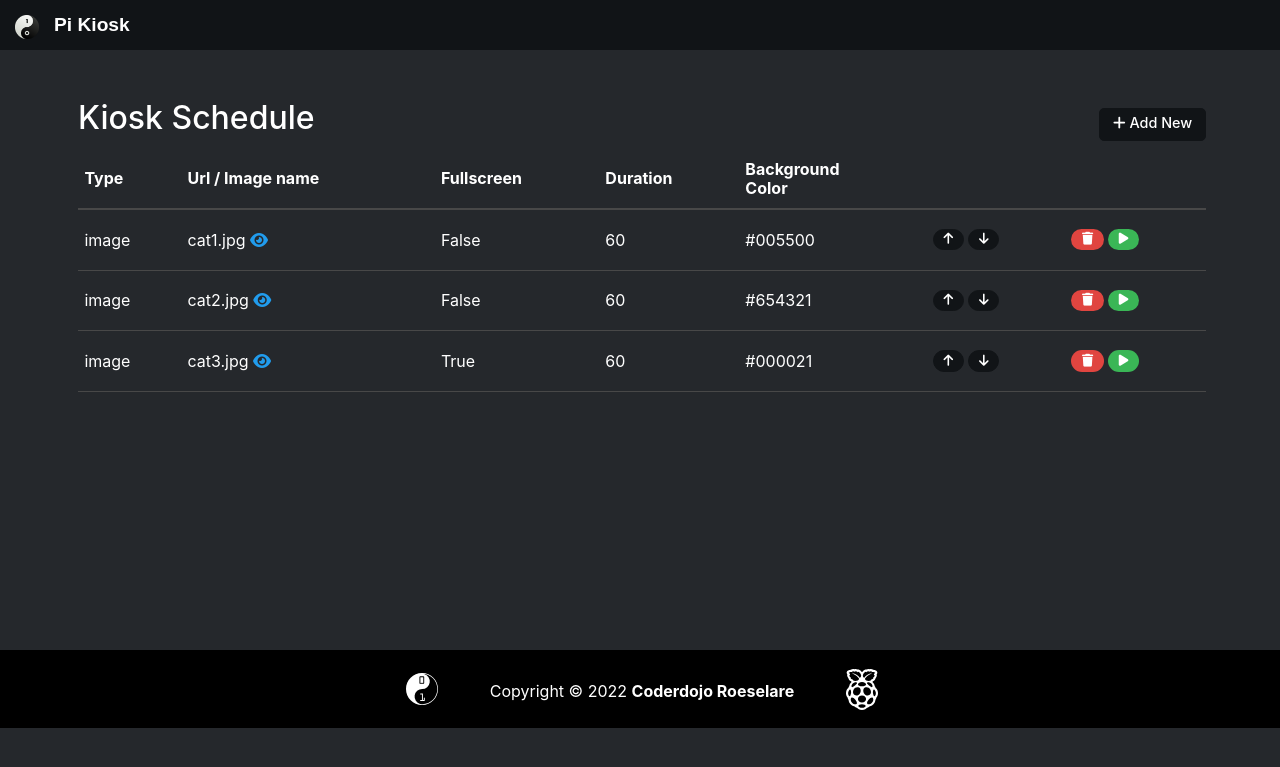
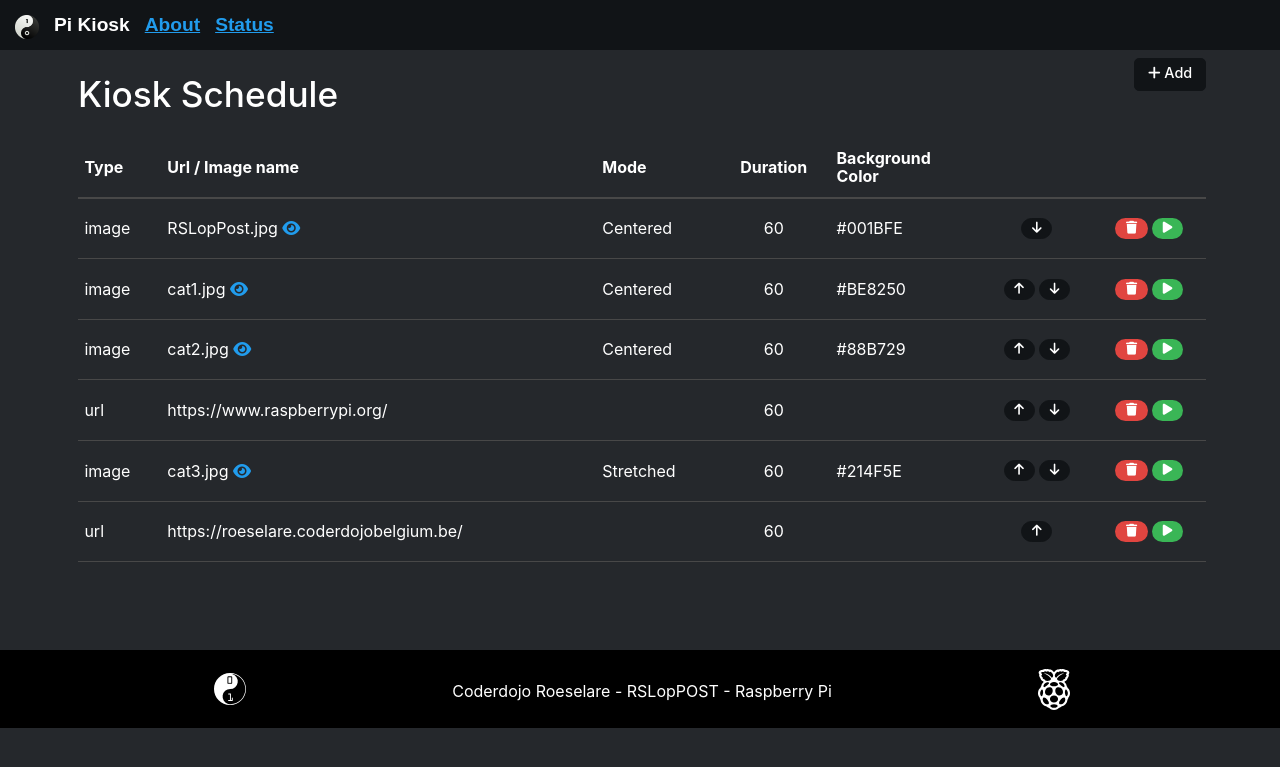
Before and after one commit to DeShrike/PiKiosk, a Flask app: page / in a window 1280 px wide. Shown: the top 767 px of the page. Run offline with Flask 2, Linux system fonts and the light colour scheme; parts of the project's set-up code (start-up, migrations or seed data) failed here and were passed over; some libraries are stand-ins or nearby versions.

Commit message:
Added status page

```diff
--- a/info/service-info.txt
+++ b/info/service-info.txt
@@ -12,3 +12,9 @@ sudo systemctl status kiosk.service
 sudo systemctl stop kiosk.service
 
 sudo systemctl disable kiosk.service
+
+
+
+
+
+https://werkzeug.palletsprojects.com/en/1.0.x/urls/
--- a/main.py
+++ b/main.py
@@ -19,11 +19,14 @@ def main():
     try:
         logger.info("Loading repository")
         repository = Repository(config.REPOSITORY_FILE)
+
         webapp.repository = repository
 
         logger.info("Starting Kiosk")
         kiosk = Kiosk(repository)
         kiosk.connect_to_browser()
+
+        webapp.kiosk = kiosk
 
         loop_thread = threading.Thread(target = kiosk.loop)
         logger.info("Starting main loop")
--- a/repository.py
+++ b/repository.py
@@ -2,6 +2,8 @@ import logging
 import json
 from os.path import exists
 import config
+from werkzeug.urls import url_quote
+
 
 logger = logging.getLogger(__name__)
 
@@ -17,10 +19,11 @@ class Item():
       if self.kind == "url":
          return self.url
       elif self.kind == "image":
-         url = "/image_fullscreen/" if self.fullscreen else "/image_centered/"
-         url += self.url
-         url += f"/{self.background_color.replace('#','')}"
-         return url
+         fullurl = "/image_fullscreen/" if self.fullscreen else "/image_centered/"
+         url = url_quote(self.url)
+         bg = url_quote(self.background_color)
+         fullurl += f"{url}/{bg}"
+         return fullurl
       else:
          return None
 
@@ -39,9 +42,12 @@ class Repository():
       self.load()
       if self.item_count() == 0:
          # Add a few dummy items.
-         self.add("cat1.jpg", "image", 60, False, "#005500")
-         self.add("cat2.jpg", "image", 60, False, "#654321")
-         self.add("cat3.jpg", "image", 60, True, "#000021")
+         self.add("RSLopPost.jpg", "image", 60, False, "#001BFE")
+         self.add("cat1.jpg", "image", 60, False, "#BE8250")
+         self.add("cat2.jpg", "image", 60, False, "#88B729")
+         self.add("https://www.raspberrypi.org/", "url", 60, False, "#000000")
+         self.add("cat3.jpg", "image", 60, True, "#214F5E")
+         self.add("https://roeselare.coderdojobelgium.be/", "url", 60, False, "#000000")
 
    def add(self, url: str, kind: str, duration: int, fullscreen: bool, background_color: str):
       item = Item(url, kind, duration, fullscreen, background_color)
--- a/webapp/__init__.py
+++ b/webapp/__init__.py
@@ -5,6 +5,7 @@ import logging
 logger = logging.getLogger(__name__)
 
 repository = None
+kiosk = None
 
 class CustomFlask(Flask):
     jinja_options = Flask.jinja_options.copy()
--- a/webapp/static/css/style.css
+++ b/webapp/static/css/style.css
@@ -1,19 +1,3 @@
-.arrow-button
-{
-	width: 100px;
-	height: 40px;
-}
-
-.action-button
-{
-	margin-right: 4px;
-}
-
-.special-button
-{
-	margin-right: 4px;
-}
-
 .center-button
 {
 	margin: auto 0;
@@ -85,6 +69,18 @@ footer {
 	background-color: black;
 }
 
+footer a
+{
+	color: white;
+	text-decoration: none;
+}
+
+footer a:hover
+{
+	color: white;
+	text-decoration: underline;
+}
+
 input[type='file'] {
 	padding-top: 5px;
 	padding-left: 5px;
--- a/webapp/templates/_layout.html
+++ b/webapp/templates/_layout.html
@@ -1,7 +1,7 @@
 <html data-theme="dark">
 	<head>
 		<title>
-			{% block title %}
+			{% block pagetitle %}
 				Default Title
 			{% endblock %}
 		</title>
@@ -22,35 +22,45 @@
 
 	</head>
 	<body class="dark">
-		<div class="ms-contentXX">
+
+		<div class="ms-content">
 			<div class="ms-menu">
 			    <div class="ms-menu-logo">
 			    	<p><a href="%% url_for('index') %%"><img src="%% url_for('static', filename='img/coderdojo-logo.png') %%" alt="Pi Kiosk" /></a></p>
 			    </div>
 			    <div class="ms-menu-logo">
-			    	<p>%% model.title %%</p>
+			    	<p>Pi Kiosk</p>
 			    </div>
-			    <!-- <div class="ms-menu-logo">
+			    <div class="ms-menu-logo">
 			    	<p><a href="%% url_for('about') %%">About</a></p>
-			    </div> -->
+			    </div>
+			    <div class="ms-menu-logo">
+			    	<p><a href="%% url_for('status') %%">Status</a></p>
+			    </div>
 			</div>
 		</div>
 
 		<div class="container main-body">
-		{% block body %}
-		{% endblock %}
+			{% block body %}
+			{% endblock %}
 		</div>
 
 		<footer class="ms-footer">
 			<div class="container">
 				<div class="row">
-					<div class="col-sm ms-text-right">
+					<div class="col-sm-2 ms-text-right">
 						<img class="logo logo-coderdojo" src="%% url_for('static', filename='img/coderdojo-icon.svg') %%" alt="Coderdojo" />
 					</div>
-					<div class="col-sm ms-text-center">
-						<p>Copyright &copy; 2022 <b>Coderdojo Roeselare</b></p>
+					<div class="col-sm-8 ms-text-center">
+						<p>
+							<a href="https://roeselare.coderdojobelgium.be/" target="_blank">Coderdojo Roeselare</a>
+							-
+							<a href="https://www.facebook.com/rsloppost/" target="_blank">RSLopPOST</a>
+							-
+							<a href="https://www.raspberrypi.org/" target="_blank">Raspberry Pi</a>
+						</p>
 					</div>
-					<div class="col-sm ms-text-left">
+					<div class="col-sm-2 ms-text-left">
 						<img class="logo logo-raspberry-pi" src="%% url_for('static', filename='img/raspberry-pi-icon.svg') %%" alt="Raspberry Pi" />
 					</div>
 				</div>
--- a/webapp/templates/image_full_screen.html
+++ b/webapp/templates/image_full_screen.html
@@ -10,7 +10,7 @@ Pi Kiosk
 	.kiosk-imageX
 	{
 		width: 100%;
-		max-height: 100%;
+		max-height: 99%;
 	}
 
 </style>
@@ -23,7 +23,7 @@ function resizeToMax (id) {
     if (window.innerWidth / myImage.width < window.innerHeight / myImage.height) {
         img.style.width = "100%";
     } else {
-        img.style.height = "100%";
+        img.style.height = "99%";
     }
 }
 </script>
--- a/webapp/templates/index.html
+++ b/webapp/templates/index.html
@@ -1,45 +1,23 @@
 {% extends '_layout.html' %}
 
-{% block title %}
+{% block pagetitle %}
 Pi Kiosk
 {% endblock %}
 
 {% block head %}
 
-<!--<script type="text/javascript" src="%% url_for('static', filename='js/vue3/vue.global.js') %%"></script>-->
-
 {% endblock %}
 
 {% block body %}
 
-<div id="kiosk-vue">
-
-	<!--<div class="row">
-		<div class="col-12">
-			<div class="ms-alert ms-outline-success info-block">
-				{{ counter }} {{ info }}
+<div class="row">
+	<div class="col-sm-6">
+		<h1>Kiosk Schedule</h1>
+	</div>
+	<div class="col-sm-6 ms-text-right">
+		<a href="%% url_for('new_item') %%" class="ms-btn btn-secondary"><i class="fa-solid fa-plus"></i> Add</a>
 	</div>
 </div>
-	</div>-->
-
-	<div class="row">
-		<div class="col-md-12 col-12 spacer-one">&nbsp;</div>
-	</div>
-
-	<div class="row">
-		<div class="col-sm-6">
-			<h2>Kiosk Schedule</h2>
-		</div>
-		<div class="col-sm-6 ms-text-right">
-			<a href="%% url_for('new_item') %%" class="ms-btn btn-secondary"><i class="fa-solid fa-plus"></i> Add New</a>
-		</div>
-	</div>
-
-	<!--<div class="row">
-		<div class="col-md-12 col-1 spacer-one">
-			<a href="/new" class="ms-btn ms-success">Add New</a>
-		</div>
-	</div>-->
 
 <div class="row">
 	<div class="col-md-12 col-12">
@@ -48,9 +26,9 @@ Pi Kiosk
 				<tr>
 					<th>Type</th>
 					<th>Url / Image name</th>
-					<th>Fullscreen</th>
-					<th>Duration</th>
-					<th>Background<br/>Color</th>
+					<th>Mode</th>
+					<th class="ms-text-center">Duration</th>
+					<th>Background<br />Color</th>
 					<th></th>
 					<th></th>
 				</tr>
@@ -69,23 +47,37 @@ Pi Kiosk
 					<td>
 						{% if item['item'].kind == 'url' %}
 						{% else %}
-							%% item['item'].fullscreen %%
+						{% if item['item'].fullscreen %}
+						<span>Stretched</span>
+						{% else %}
+						<span>Centered</span>
+						{% endif %}
 						{% endif %}
 					</td>
-					<td>%% item['item'].duration %%</td>
+					<td class="ms-text-center">%% item['item'].duration %%</td>
 					<td>
 						{% if item['item'].kind == 'url' %}
 						{% else %}
 						%% item['item'].background_color %%
 						{% endif %}
 					</td>
-					<td>
-						<button type="button" data-index="%% item['index'] %%" class="ms-btn ms-small ms-rounded js-move-up"><i class="fa-solid fa-arrow-up"></i></button>
-						<button type="button" data-index="%% item['index'] %%" class="ms-btn ms-small ms-rounded js-move-down"><i class="fa-solid fa-arrow-down"></i></button>
+					<td class="ms-text-center">
+						{% if item['index'] > 0 %}
+						<button type="button" data-index="%% item['index'] %%"
+							class="ms-btn ms-small ms-rounded js-move-up"><i class="fa-solid fa-arrow-up"></i></button>
+						{% endif %}
+						{% if item['index'] < model.item_count - 1 %} <button type="button"
+							data-index="%% item['index'] %%" class="ms-btn ms-small ms-rounded js-move-down"><i
+								class="fa-solid fa-arrow-down"></i></button>
+							{% endif %}
 					</td>
-					<td>
-						<button type="button" data-index="%% item['index'] %%" class="ms-btn ms-danger ms-small ms-rounded js-delete"><i class="fa-solid fa-trash"></i></button>
-						<button type="button" data-index="%% item['index'] %%" class="ms-btn ms-success ms-small ms-rounded js-activate"><i class="fa-solid fa-play"></i></button>
+					<td class="ms-text-center">
+						<button type="button" data-index="%% item['index'] %%"
+							class="ms-btn ms-danger ms-small ms-rounded js-delete"><i
+								class="fa-solid fa-trash"></i></button>
+						<button type="button" data-index="%% item['index'] %%"
+							class="ms-btn ms-success ms-small ms-rounded js-activate"><i
+								class="fa-solid fa-play"></i></button>
 					</td>
 				</tr>
 				{% endfor %}
@@ -103,8 +95,6 @@ Pi Kiosk
 	<input type="hidden" name="ect" id="act" />
 </form>
 
-</div>
-
 {% endblock %}
 
 {% block javascript %}
@@ -113,8 +103,7 @@ Pi Kiosk
 
 <script type="text/javascript">
 
-	function init_schedule_page()
-	{
+	function init_schedule_page() {
 		$(".js-move-up").on("click", (e) => {
 			const index = $(e.currentTarget).data("index");
 			$("#index").val(index);
--- a/webapp/viewmodel.py
+++ b/webapp/viewmodel.py
@@ -5,4 +5,6 @@ class ViewModel():
         self.background_color = "#123456"
         self.intro = "Intro tekst"
         self.items = None
+        self.item_count = 0
         self.available_images = None
+        self.status = None
--- a/webapp/views.py
+++ b/webapp/views.py
@@ -1,5 +1,5 @@
 from webapp import webapp
-from flask import render_template, send_from_directory, request, redirect, url_for
+from flask import render_template, send_from_directory, request, redirect, url_for, make_response, abort
 from werkzeug.utils import secure_filename
 from logging import getLogger
 from os import listdir
@@ -15,19 +15,40 @@ logger = getLogger(__name__)
 def send_favicon():
     return send_from_directory("static/img", "favicon.ico")
 
+@webapp.route("/screenshot")
+def screenshot():
+
+    screenshot_bytes = webapp.kiosk.get_screenshot()
+    if screenshot_bytes is None:
+        return abort(404)
+
+    response = make_response(screenshot_bytes)
+    response.headers.set('Content-Type', 'image/png')
+
+    return response
+
 @webapp.route("/about", methods=["GET"])
 def about():
     model = ViewModel()
-
-    print(realpath('.'))
+    model.title = "About"
 
     return render_template("about.html", model = model)
+
+@webapp.route("/status", methods=["GET"])
+def status():
+    model = ViewModel()
+    model.title = "Status"
+
+    model.status = webapp.kiosk.get_status()
+
+    return render_template("status.html", model = model)
 
 @webapp.route("/", methods=["GET"])
 def index():
     repository = webapp.repository
     model = ViewModel()
     model.items = [{ "index": ix, "item": item, "url": item.build_relative_url() } for (ix, item) in enumerate(repository.items) ]
+    model.item_count = len(model.items)
 
     return render_template("index.html", model = model)
 
@@ -61,8 +82,6 @@ def do_action():
         index = request.form.get("index")
         act = request.form.get("act")
 
-
-
     return redirect(url_for("index"))
 
 @webapp.route("/add_image", methods=["POST"])
@@ -88,7 +107,7 @@ def new_item():
 def image_centered(image: str, bgcolor: str):
     model = ViewModel()
 
-    model.background_color = f"#{bgcolor}"
+    model.background_color = bgcolor
     model.image_name = config.IMAGES_VIRTUAL_FOLDER + image
 
     return render_template("image_centered.html", model = model)
@@ -97,7 +116,7 @@ def image_centered(image: str, bgcolor: str):
 def image_fs(image: str, bgcolor: str):
     model = ViewModel()
 
-    model.background_color = f"#{bgcolor}"
+    model.background_color = bgcolor
     model.image_name = config.IMAGES_VIRTUAL_FOLDER + image
 
     return render_template("image_full_screen.html", model = model)
```
Also changed, not shown: kiosk.py (+50 -12 lines), webapp/templates/about.html (+18 -13 lines), webapp/templates/new.html (+1 -6 lines), webapp/templates/status.html (added, +70 -0 lines), README.md, webapp/static/images/RSLopPost.jpg (added), webapp/static/images/odroidc4GPIO.png (added), webapp/static/img/logo.png (deleted). Lines whose indentation alone changed are shown as unchanged.
